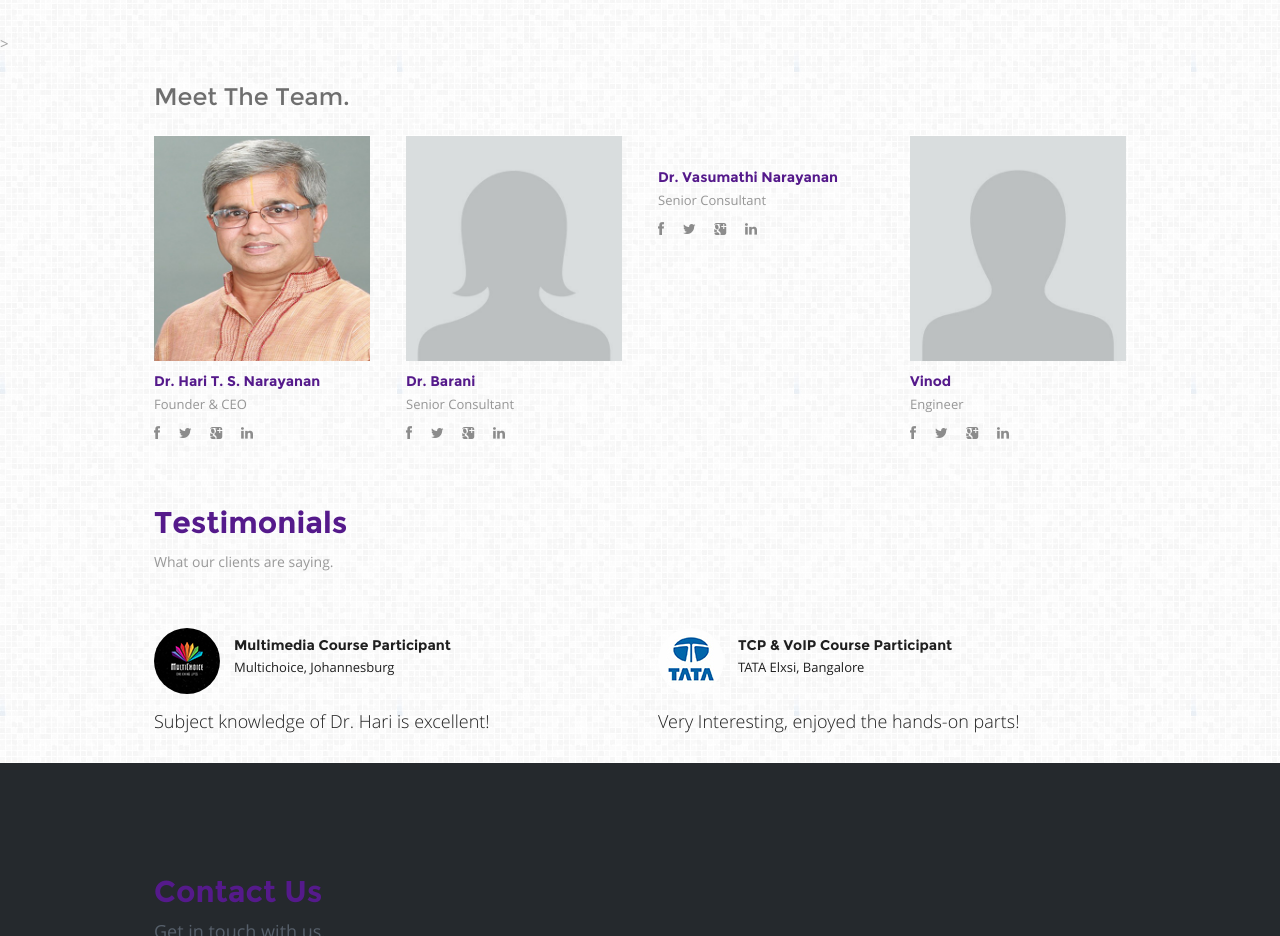
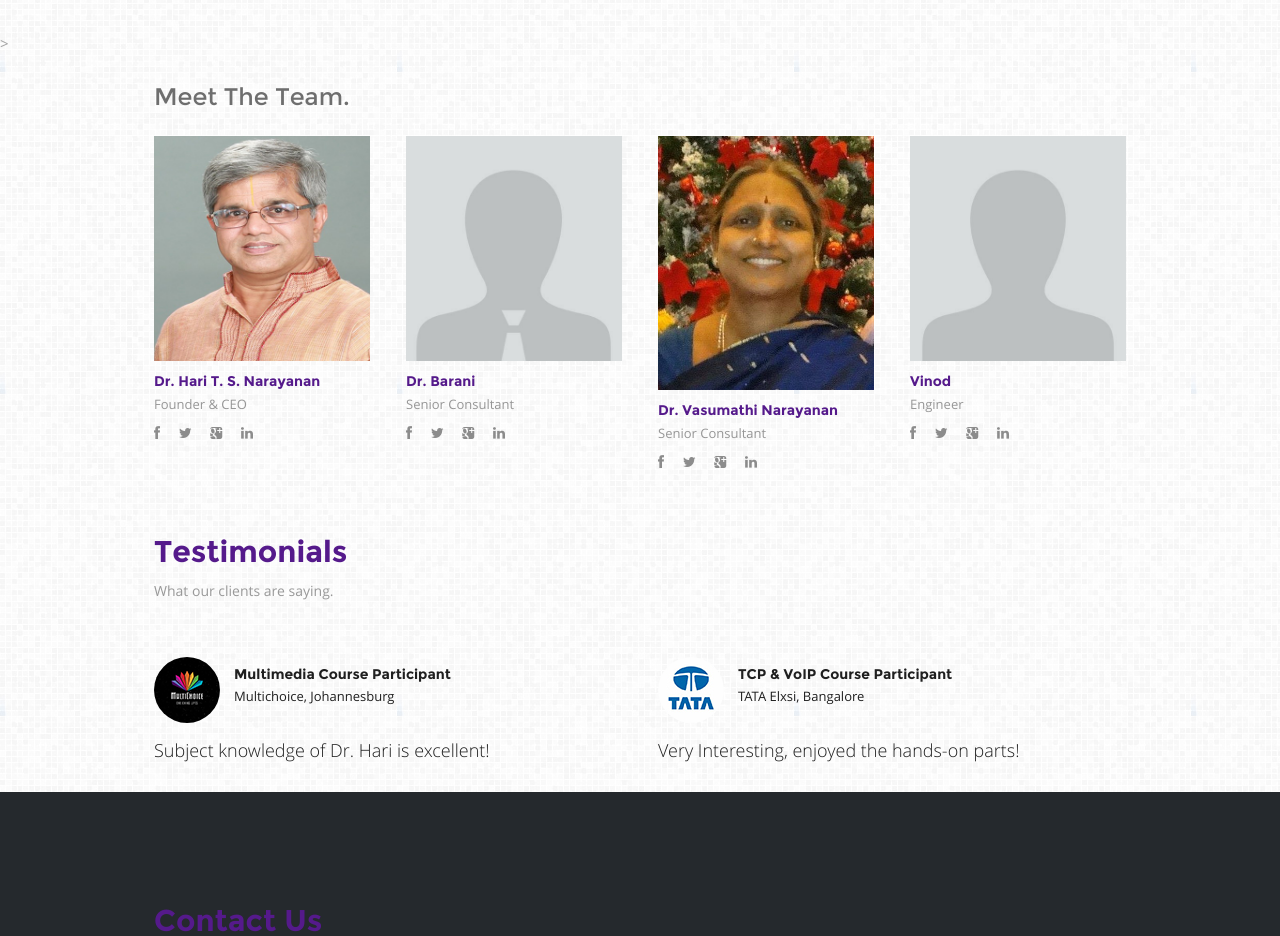
Before and after one commit to terahari/netprowise.github.io, a plain HTML site: page index.html in a window 1280 px wide. Shown: the part 3801-4737 px from the top of the page. Drawn offline with nearby package versions, Linux system fonts and the light colour scheme; some packages are replaced by stand-ins of ours; files whose address does not match are found by name.

Commit message:
Case Sensitive and photos

```diff
--- a/index.html
+++ b/index.html
@@ -478,7 +478,7 @@
 
       <div class="col one-fourth">
 
-            <img src="images/team/team-img-02.jpg" alt=""/>
+            <img src="images/team/team-img-01.jpg" alt=""/>
 
             <div class"member-name">
                <h5>Dr. Barani</h5>
```
Also changed, not shown: images/Vasu.jpg (renamed from images/Vasu.jpg.jpg).
